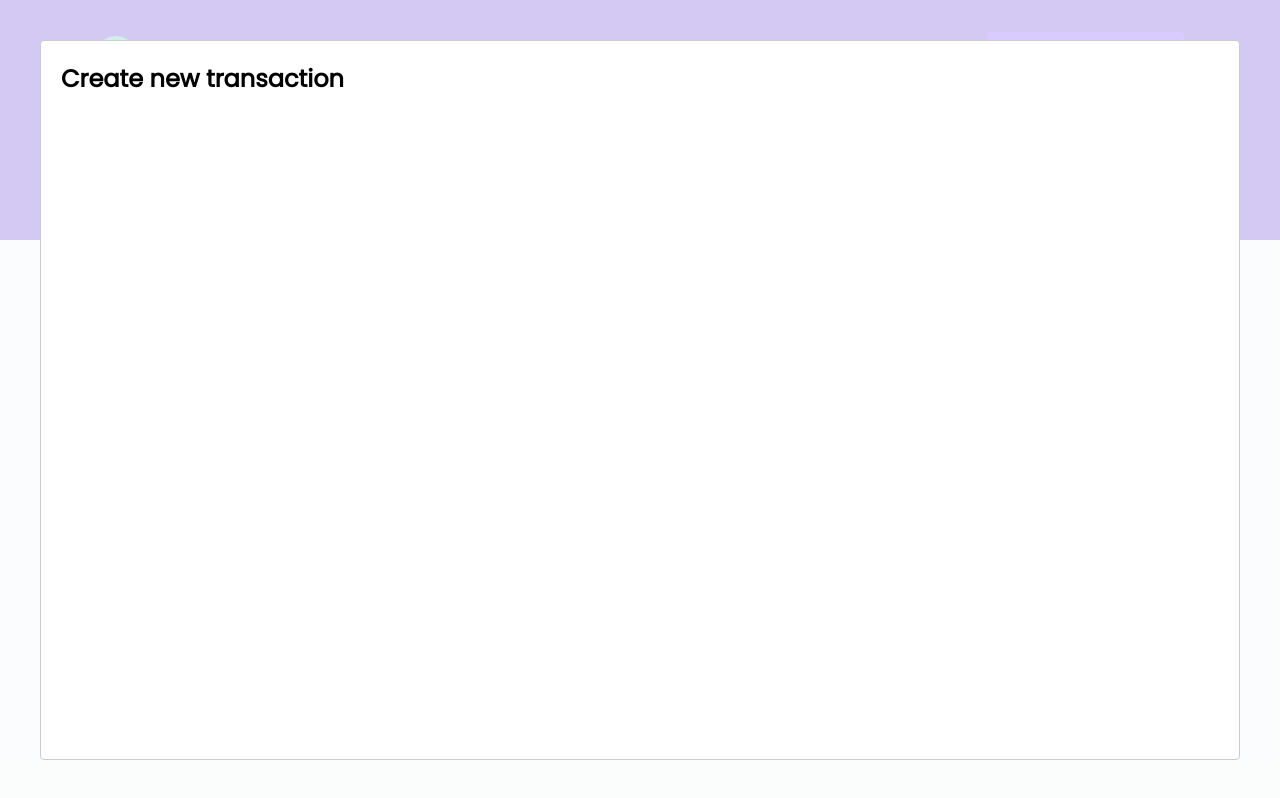
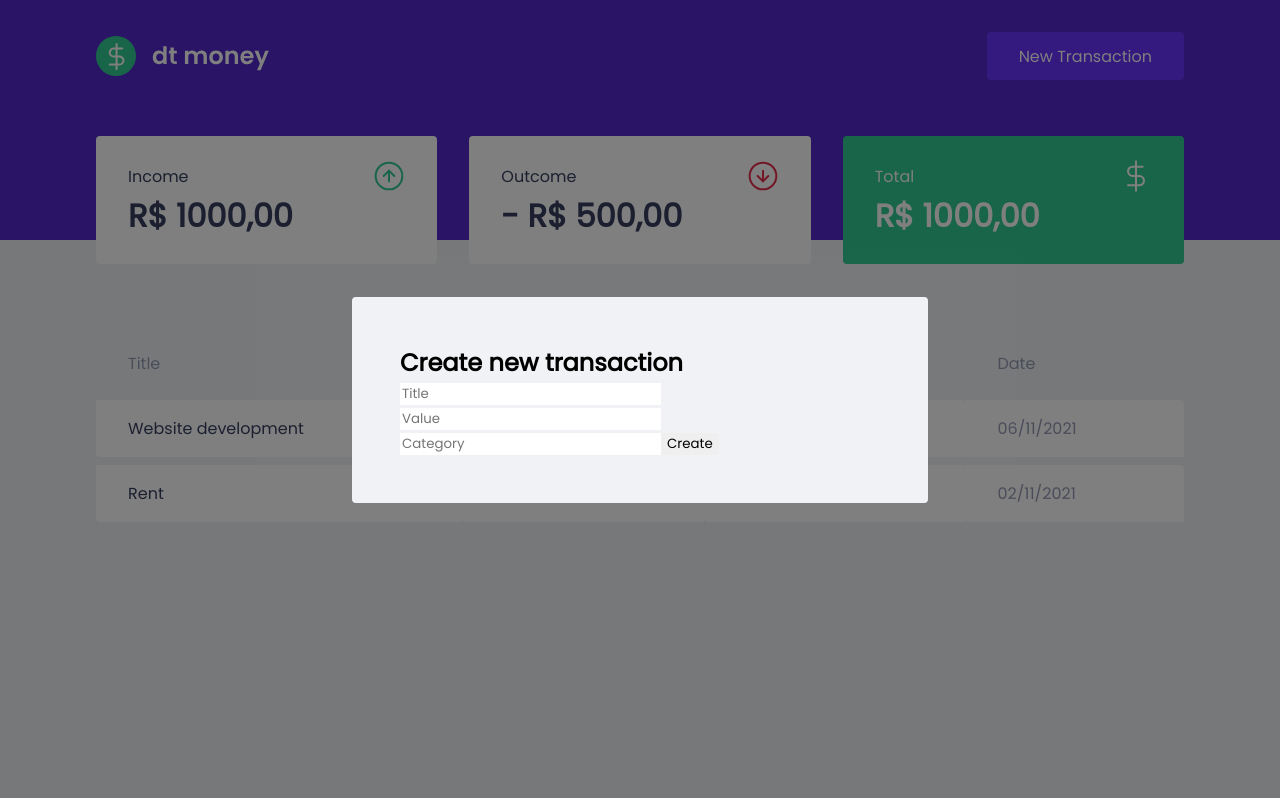
Before and after one commit to pedrosobucki/psmoney, a React (Create React App) app: page / in a window 1280 px wide. Both pictures are taken after a click on the button "New Transaction". Built offline with nearby package versions, Linux system fonts and the light colour scheme; no server answers; what miragejs would draw is missing.

Commit message:
estrutura do formulario

```diff
--- a/src/components/NewTransactionModal/index.tsx
+++ b/src/components/NewTransactionModal/index.tsx
@@ -13,9 +13,28 @@
     return (
         <Modal
         isOpen={isOpen}
-        onRequestClose={onRequestClose}>
+        onRequestClose={onRequestClose}
+        overlayClassName="react-modal-overlay"
+        className="react-modal-content">
 
-        <h2>Create new transaction</h2>
+            <Container>
+                <h2>Create new transaction</h2>
+
+                <input
+                placeholder="Title"
+                type="text" />
+
+                <input
+                placeholder="Value"
+                type="number" />
+
+                <input
+                placeholder="Category"
+                type="text" />
+
+                <button type="submit">Create</button>
+            </Container>
+
       </Modal>
     )
 }
--- a/src/components/NewTransactionModal/styles.ts
+++ b/src/components/NewTransactionModal/styles.ts
@@ -1,4 +1,7 @@
 import styled from "styled-components";
 
-export const Container = styled.div `
+export const Container = styled.form `
+
+
+
 `
--- a/src/styles/global.ts
+++ b/src/styles/global.ts
@@ -54,5 +54,31 @@
         cursor: not-allowed;
     }
 
+    .react-modal-overlay{
+        background: rgb(0, 0, 0, 0.5);
+
+        position: fixed;
+        left: 0;
+        right: 0;
+        top: 0;
+        bottom: 0;
+
+        display: flex;
+        align-items: center;
+        justify-content: center;
+    }
+
+    .react-modal-content{
+        width: 100%;
+        max-width: 576px;
+
+        background: var(--backgound);
+        padding: 3rem;
+        border: 0;
+        border-radius: 0.25rem;
+
+        position: relative;
+    }
+
 
 `
```
